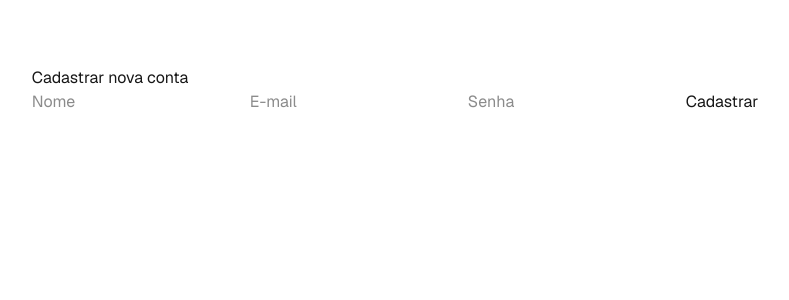
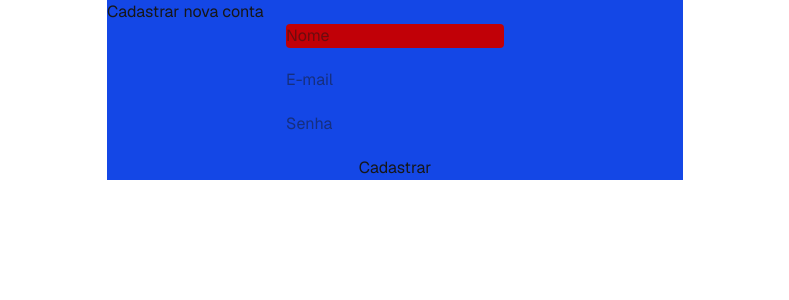
Before and after one commit to gustavocarvalho-ra/NextJs-NexusLeet, a Next.js app: page / in a window 1280 px wide. Shown: the top 300 px of the page, without its empty margins (245-1034 px from the left). Built offline with nearby package versions, Linux system fonts and the light colour scheme.

Commit message:
style: started styles in form

```diff
--- a/src/app/userregister/page.tsx
+++ b/src/app/userregister/page.tsx
@@ -37,15 +37,16 @@ export default function RegisterPage() {
   }
 
   return (
-    <div className="">
+    <div className="border-double w-xl bg-blue-700">
       <h1>Cadastrar nova conta</h1>
-      <form onSubmit={handleSubmit}>
+      <div>
+        <form onSubmit={handleSubmit} className="gap-5 flex flex-col items-center ">
           <input
             type="text"
             placeholder="Nome"
             value={name}
             onChange={(e) => setName(e.target.value)}
-          className=""
+            className="bg-red-700 rounded-sm py-9"
           />
           <input
             type="email"
@@ -68,5 +69,6 @@ export default function RegisterPage() {
           {success && <p className="">{success}</p>}
         </form>
       </div>
+    </div>
   )
 }
```
Lines whose indentation alone changed are shown as unchanged.
